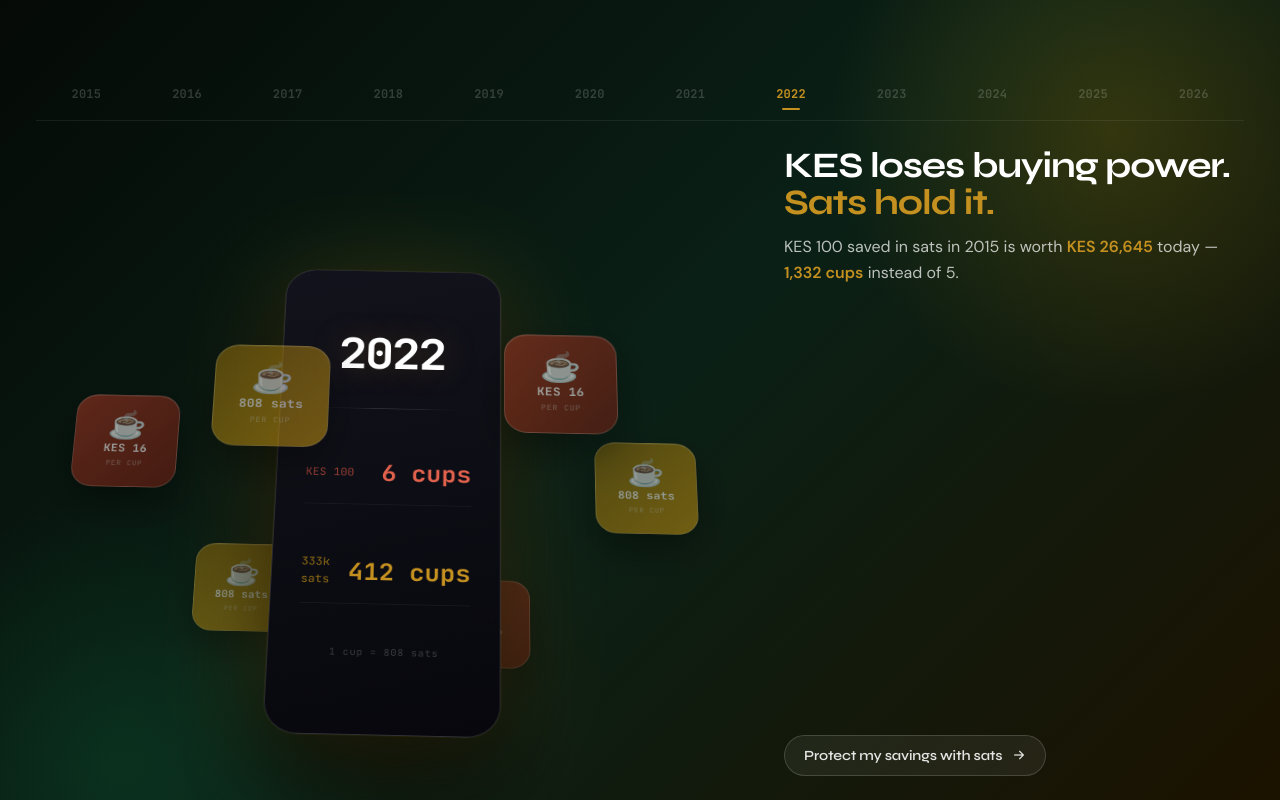
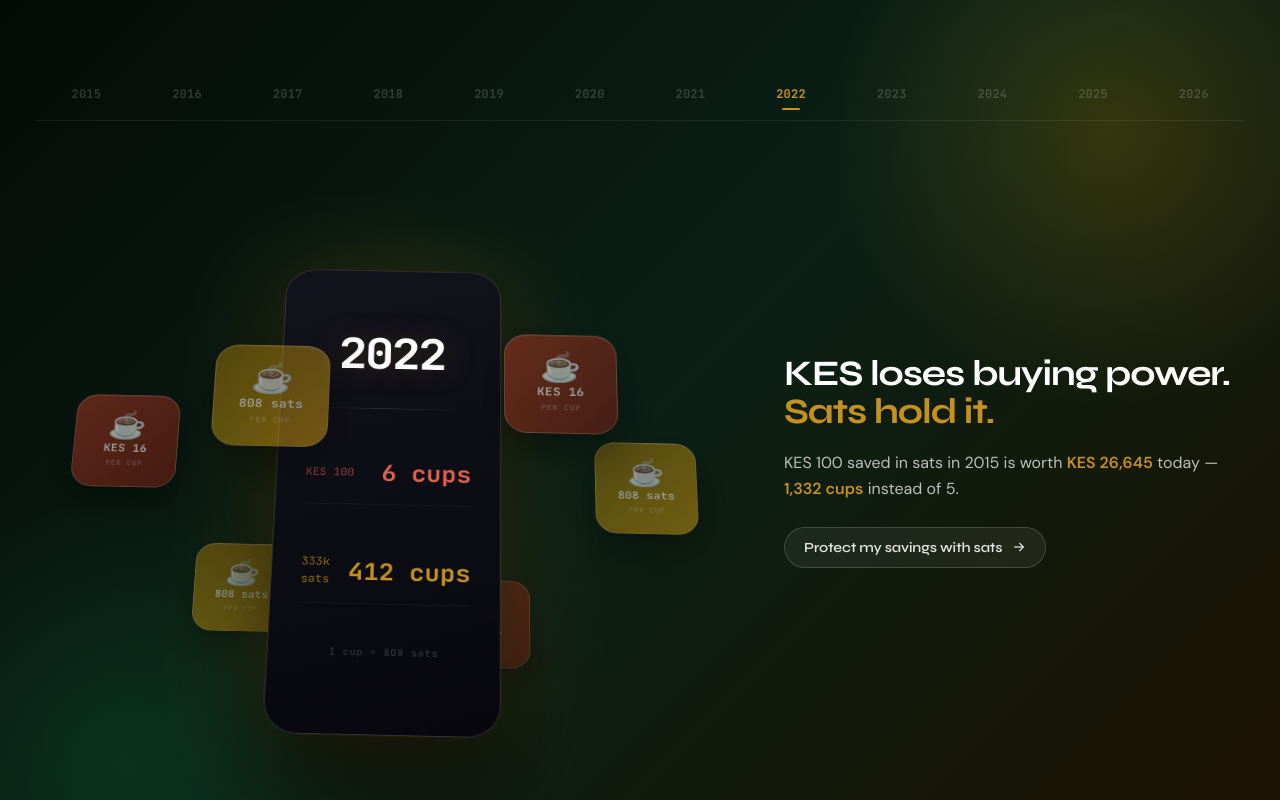
Before and after one commit to altradits/YeboBank, a Next.js app in the folder frontend/: page / in a window 1280 px wide. Shown: the part 800-1600 px from the top of the page. Built offline with nearby package versions, Linux system fonts and the light colour scheme; no server answers.

Commit message:
fix: center inflation section copy and button vertically in right column

```diff
--- a/frontend/src/app/globals.css
+++ b/frontend/src/app/globals.css
@@ -236,10 +236,10 @@ h1.hero-h .grn{color:var(--lime)}
 /* Two-column layout: orbit left fills height, content right spread top-to-bottom */
 .infl-main{flex:1;min-height:0;display:grid;grid-template-columns:1fr 520px;gap:56px;align-items:stretch}
 .infl-orbit-panel{display:flex;align-items:center;justify-content:center;overflow:visible;min-height:0}
-.infl-side{display:flex;flex-direction:column;justify-content:space-between;gap:0;padding:8px 0 4px}
+.infl-side{display:flex;flex-direction:column;justify-content:center;gap:24px;padding:8px 0 4px}
 .infl-side .h2{text-align:left;font-size:clamp(32px,2.8vw,48px)}
-.infl-side .lead{text-align:left;margin-top:12px;max-width:40ch;font-size:16px;line-height:1.65;color:rgba(255,255,255,.72)}
-.infl-cta{margin-top:4px}
+.infl-side .lead{text-align:left;max-width:40ch;font-size:16px;line-height:1.65;color:rgba(255,255,255,.72)}
+.infl-cta{}
 
 /* 3-D Orbit viewport — fills its grid column completely */
 .io-viewport{width:100%;height:100%;min-height:500px;display:flex;justify-content:center;align-items:center;perspective:2200px;overflow:visible}
```
